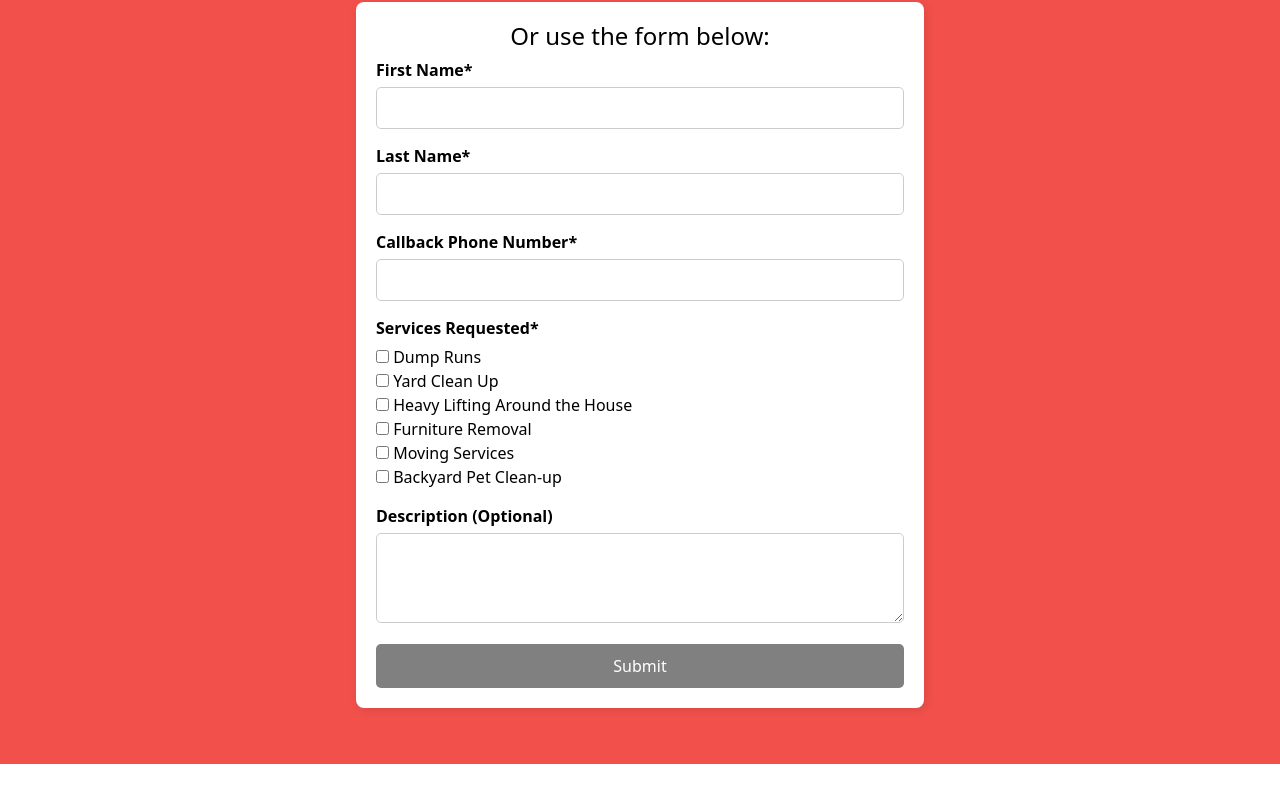
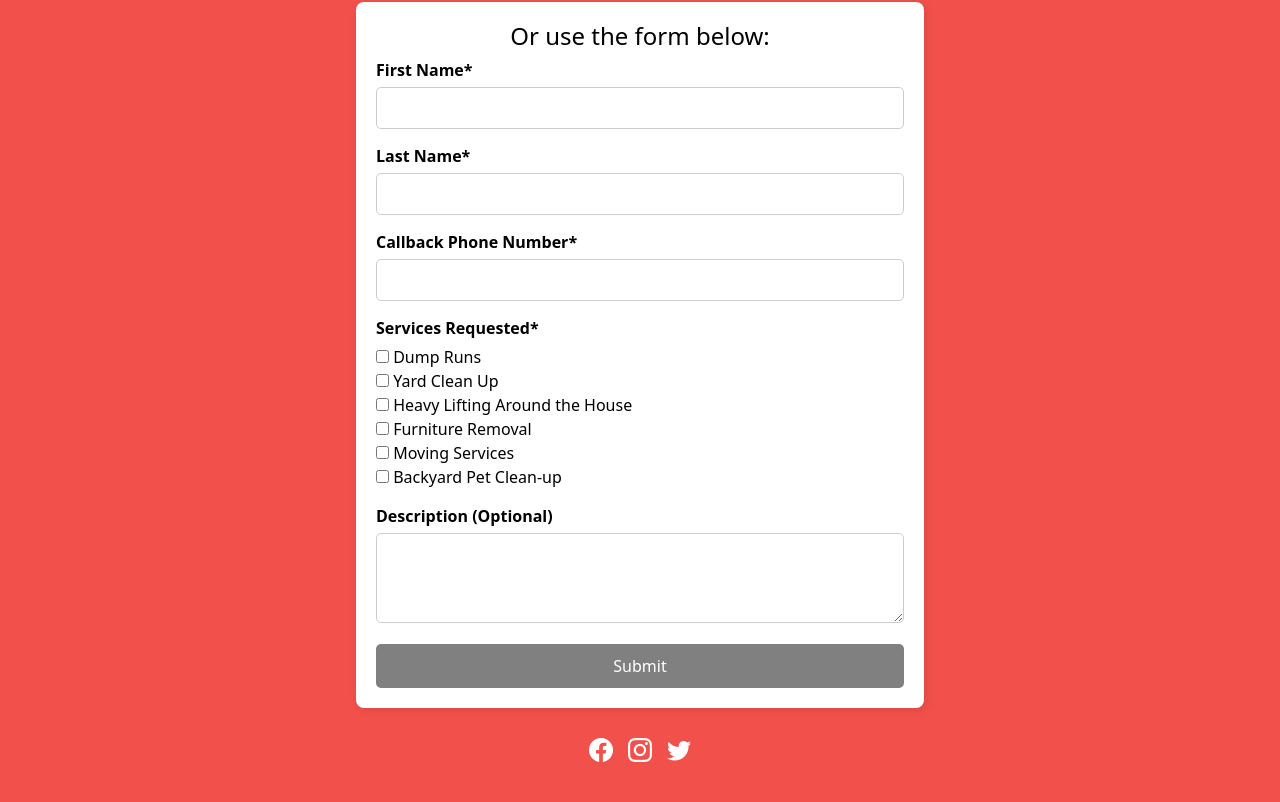
Before and after one commit to Milan03/dukes-removal-services, an Angular app: page / in a window 1280 px wide. Shown: the part 1299-2101 px from the top of the page. Before the commit the page ends 2063 px from the top, so only its background shows below. Built offline with nearby package versions, Linux system fonts and the light colour scheme.

Commit message:
Added social icons at the bottom of form

```diff
--- a/angular.json
+++ b/angular.json
@@ -35,6 +35,7 @@
               }
             ],
             "styles": [
+              "node_modules/bootstrap-icons/font/bootstrap-icons.css",
               "src/styles.scss"
             ],
             "scripts": [
--- a/package.json
+++ b/package.json
@@ -20,6 +20,7 @@
     "@ng-bootstrap/ng-bootstrap": "^18.0.0",
     "@popperjs/core": "^2.11.8",
     "bootstrap": "^5.3.3",
+    "bootstrap-icons": "^1.11.3",
     "rxjs": "~7.8.0",
     "tslib": "^2.3.0",
     "zone.js": "~0.15.0"
--- a/src/app/app.component.html
+++ b/src/app/app.component.html
@@ -142,6 +142,12 @@
 
           <button type="submit" [disabled]="contactForm.invalid">Submit</button>
         </form>
+
+        <div class="social-links mt-4">
+          <a *ngFor="let link of socialLinks" [href]="link.url" target="_blank" class="social-icon">
+            <i class="bi" [ngClass]="link.icon"></i>
+          </a>
+        </div>
       </section>
     </div>
   </div>
--- a/src/app/app.component.scss
+++ b/src/app/app.component.scss
@@ -143,16 +143,19 @@ section {
 }
 
 .email-link {
-    color: black; /* Matches a dark background */
+    color: black;
+    /* Matches a dark background */
     font-weight: bold;
-    text-decoration: none; /* Removes underline */
+    text-decoration: none;
+    /* Removes underline */
     transition: color 0.3s ease-in-out;
-  }
+}
 
-  .email-link:hover {
-    color: blue; /* Light red on hover */
+.email-link:hover {
+    color: blue;
+    /* Light red on hover */
     text-decoration: underline;
-  }
+}
 
 
 .contact-form {
@@ -185,7 +188,10 @@ textarea {
     border-radius: 5px;
 }
 
-#firstName, #lastName, #phone, #description {
+#firstName,
+#lastName,
+#phone,
+#description {
     width: 100%;
 }
 
@@ -208,3 +214,22 @@ button:disabled {
     background: gray;
     cursor: not-allowed;
 }
+
+.social-links {
+    display: flex;
+    justify-content: center;
+    gap: 15px;
+}
+
+.social-icon {
+    font-size: 24px;
+    color: white;
+    /* Matches the theme */
+    text-decoration: none;
+    transition: color 0.3s ease-in-out;
+}
+
+.social-icon:hover {
+    color: #ff0000;;
+    /* Light red hover effect */
+}
--- a/src/app/app.component.ts
+++ b/src/app/app.component.ts
@@ -12,6 +12,12 @@ import { CommonModule } from '@angular/common';
 export class AppComponent {
   activeSection = 'home';
   contactForm: FormGroup;
+
+  socialLinks = [
+    { name: 'Facebook', icon: 'bi-facebook', url: 'https://facebook.com/yourpage' },
+    { name: 'Instagram', icon: 'bi-instagram', url: 'https://instagram.com/yourpage' },
+    { name: 'Twitter', icon: 'bi-twitter', url: 'https://twitter.com/yourpage' }
+  ];
 
   services = [
     "Dump Runs",
```
